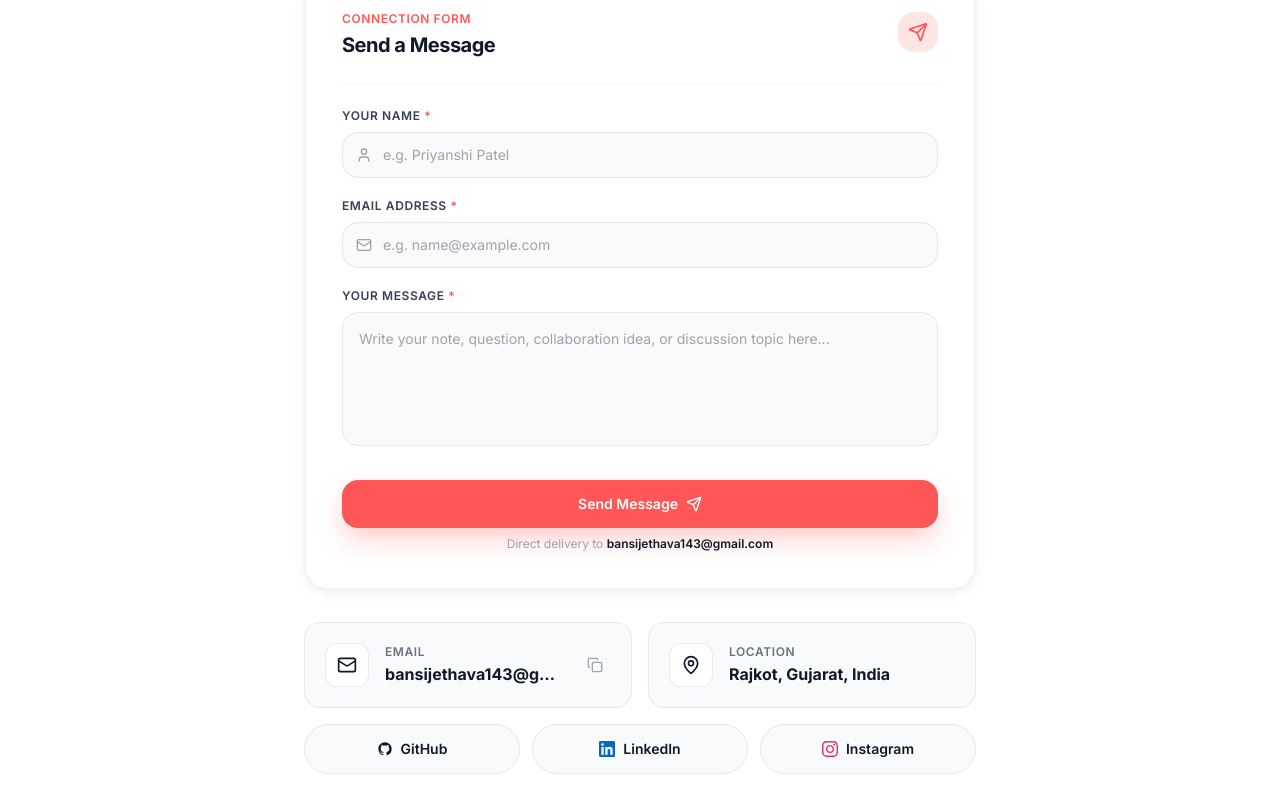
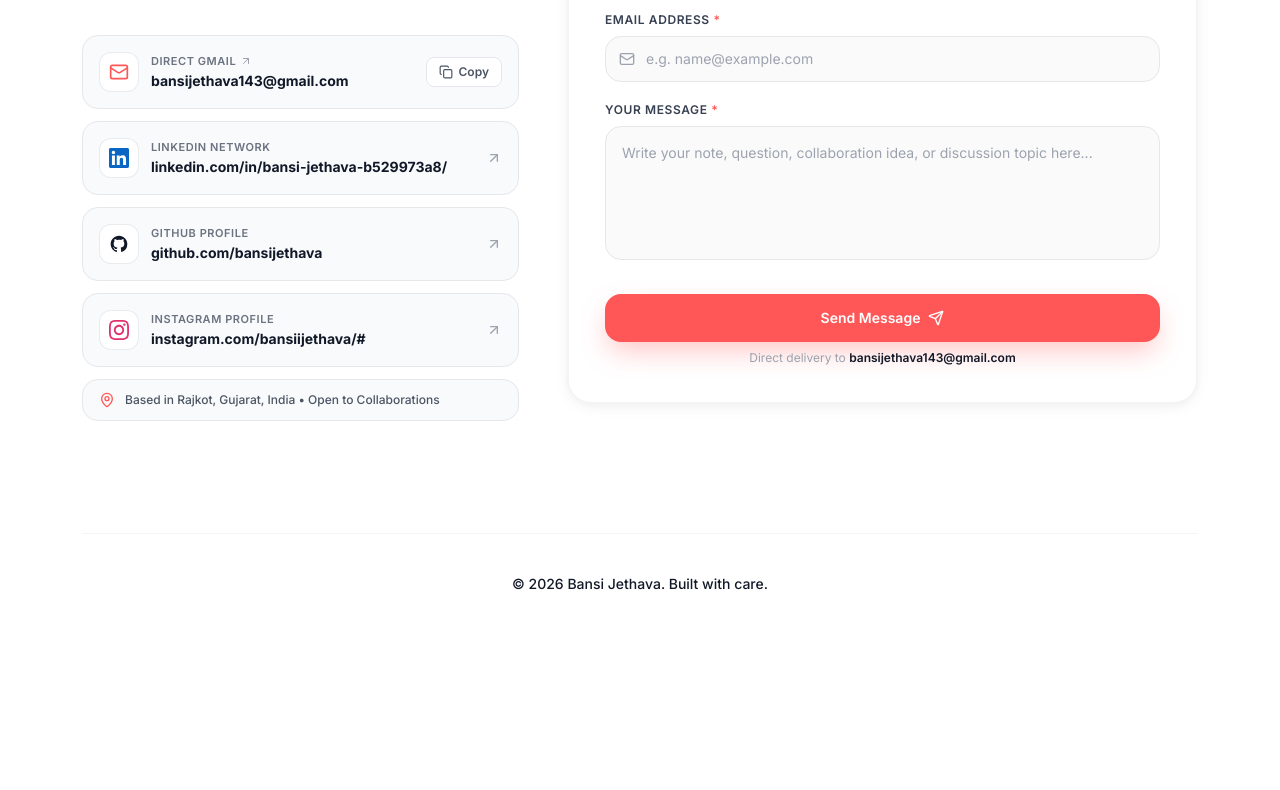
Before and after one commit to bansijethava/portfolio, a Next.js app: page / in a window 1280 px wide. Shown: the part 7030-7820 px from the top of the page. After the commit the page ends 7664 px from the top, so only its background shows below. Built offline with nearby package versions, Linux system fonts and the light colour scheme.

Commit message:
feat: redesign Contact section to modern 2-column side-by-side layout matching reference

```diff
--- a/components/Contact.tsx
+++ b/components/Contact.tsx
@@ -126,35 +126,156 @@ export default function Contact() {
         <div className="w-full border-t border-[#F3F4F6] dark:border-white/[0.10]" />
       </div>
       <div className="section-container py-20 sm:py-28">
-        {/* Section Header: Centered */}
-        <div className="max-w-2xl mx-auto text-center mb-10 sm:mb-14">
-          <div className="inline-flex items-center gap-2 px-3.5 py-1 rounded-full bg-[#FFE6E4] dark:bg-[#FF6B6B]/12 dark:border dark:border-[#FF6B6B]/30 text-[#FF5757] dark:text-[#FF8080] text-xs font-bold uppercase tracking-wider mb-3">
+        <div className="grid grid-cols-1 lg:grid-cols-12 gap-10 lg:gap-12 items-start">
+          {/* Left Column: Heading, Subtitle & Stacked Contact Cards */}
+          <div className="lg:col-span-5 space-y-6">
+            <div>
+              <div className="inline-flex items-center gap-2 px-3.5 py-1 rounded-full bg-[#FFE6E4] dark:bg-[#FF6B6B]/12 dark:border dark:border-[#FF6B6B]/30 text-[#FF5757] dark:text-[#FF8080] text-xs font-bold uppercase tracking-wider mb-4">
                 <MessageSquare className="w-3.5 h-3.5" aria-hidden="true" />
                 <span>Connect &amp; Collaborate</span>
               </div>
               <h2
                 id="contact-heading"
-            className="text-2xl sm:text-3xl font-bold text-[#111827] dark:text-white tracking-tight"
+                className="text-3xl sm:text-4xl lg:text-5xl font-extrabold text-[#111827] dark:text-white tracking-tight leading-[1.15]"
               >
                 Let&apos;s connect and grow.
               </h2>
-          <p className="mt-3 text-sm sm:text-base text-[#6B7280] dark:text-slate-400 leading-relaxed">
+              <p className="mt-4 text-sm sm:text-base text-[#6B7280] dark:text-slate-400 leading-relaxed">
                 Have a question, study discussion, or web development idea? Drop a
                 message directly to my inbox or reach out on social media.
               </p>
             </div>
 
-        {/* Centered Connection Form */}
-        <div className="max-w-2xl mx-auto">
+            {/* Stacked Contact & Social Cards */}
+            <div className="space-y-3 pt-2">
+              {/* Direct Gmail Card */}
+              <div className="flex items-center justify-between p-3.5 sm:p-4 rounded-2xl bg-[#F8FAFC] dark:bg-[#0F1520] border border-[#E5E7EB] dark:border-white/[0.10] hover:border-gray-300 dark:hover:border-white/[0.18] transition-all group">
+                <a
+                  href={`mailto:${siteConfig.email}`}
+                  className="flex items-center gap-3 min-w-0 flex-1 pr-2"
+                >
+                  <div className="w-10 h-10 rounded-xl bg-white dark:bg-[#141B2D] border border-gray-200/80 dark:border-white/[0.10] flex items-center justify-center flex-shrink-0 text-[#FF5757] dark:text-[#FF8080] shadow-xs group-hover:scale-105 transition-transform">
+                    <Mail className="w-5 h-5" />
+                  </div>
+                  <div className="min-w-0 flex-1">
+                    <p className="text-[11px] font-semibold text-[#6B7280] dark:text-slate-400 uppercase tracking-wider flex items-center gap-1">
+                      <span>Direct Gmail</span>
+                      <ArrowUpRight className="w-3 h-3 text-[#9CA3AF] dark:text-slate-500" />
+                    </p>
+                    <p className="text-xs sm:text-sm font-bold text-[#111827] dark:text-white truncate mt-0.5">
+                      {siteConfig.email}
+                    </p>
+                  </div>
+                </a>
+                <button
+                  type="button"
+                  onClick={handleCopyEmail}
+                  className="flex items-center gap-1.5 px-3 py-1.5 rounded-lg bg-white dark:bg-[#141B2D] border border-[#E5E7EB] dark:border-white/[0.10] text-xs font-semibold text-[#4B5563] dark:text-slate-300 hover:text-[#FF5757] dark:hover:text-[#FF8080] hover:border-[#FF5757]/40 transition-colors flex-shrink-0 shadow-xs"
+                  aria-label="Copy email address"
+                  title="Copy email address"
+                >
+                  {copied ? (
+                    <>
+                      <Check className="w-3.5 h-3.5 text-emerald-600 dark:text-emerald-400" />
+                      <span>Copied</span>
+                    </>
+                  ) : (
+                    <>
+                      <Copy className="w-3.5 h-3.5" />
+                      <span>Copy</span>
+                    </>
+                  )}
+                </button>
+              </div>
+
+              {/* LinkedIn Network Card */}
+              <Link
+                href={siteConfig.linkedin}
+                target="_blank"
+                rel="noopener noreferrer"
+                className="flex items-center justify-between p-3.5 sm:p-4 rounded-2xl bg-[#F8FAFC] dark:bg-[#0F1520] border border-[#E5E7EB] dark:border-white/[0.10] hover:border-gray-300 dark:hover:border-white/[0.18] transition-all group"
+              >
+                <div className="flex items-center gap-3 min-w-0 flex-1 pr-2">
+                  <div className="w-10 h-10 rounded-xl bg-white dark:bg-[#141B2D] border border-gray-200/80 dark:border-white/[0.10] flex items-center justify-center flex-shrink-0 text-[#0A66C2] shadow-xs group-hover:scale-105 transition-transform">
+                    <LinkedInIcon className="w-5 h-5" />
+                  </div>
+                  <div className="min-w-0 flex-1">
+                    <p className="text-[11px] font-semibold text-[#6B7280] dark:text-slate-400 uppercase tracking-wider">
+                      LinkedIn Network
+                    </p>
+                    <p className="text-xs sm:text-sm font-bold text-[#111827] dark:text-white truncate mt-0.5">
+                      {siteConfig.linkedin.replace("https://www.", "").replace("https://", "")}
+                    </p>
+                  </div>
+                </div>
+                <ArrowUpRight className="w-4 h-4 text-[#9CA3AF] dark:text-slate-500 group-hover:text-[#FF5757] dark:group-hover:text-[#FF8080] transition-colors flex-shrink-0" />
+              </Link>
+
+              {/* GitHub Profile Card */}
+              <Link
+                href={siteConfig.github}
+                target="_blank"
+                rel="noopener noreferrer"
+                className="flex items-center justify-between p-3.5 sm:p-4 rounded-2xl bg-[#F8FAFC] dark:bg-[#0F1520] border border-[#E5E7EB] dark:border-white/[0.10] hover:border-gray-300 dark:hover:border-white/[0.18] transition-all group"
+              >
+                <div className="flex items-center gap-3 min-w-0 flex-1 pr-2">
+                  <div className="w-10 h-10 rounded-xl bg-white dark:bg-[#141B2D] border border-gray-200/80 dark:border-white/[0.10] flex items-center justify-center flex-shrink-0 text-[#111827] dark:text-white shadow-xs group-hover:scale-105 transition-transform">
+                    <GitHubIcon className="w-5 h-5" />
+                  </div>
+                  <div className="min-w-0 flex-1">
+                    <p className="text-[11px] font-semibold text-[#6B7280] dark:text-slate-400 uppercase tracking-wider">
+                      GitHub Profile
+                    </p>
+                    <p className="text-xs sm:text-sm font-bold text-[#111827] dark:text-white truncate mt-0.5">
+                      {siteConfig.github.replace("https://", "")}
+                    </p>
+                  </div>
+                </div>
+                <ArrowUpRight className="w-4 h-4 text-[#9CA3AF] dark:text-slate-500 group-hover:text-[#FF5757] dark:group-hover:text-[#FF8080] transition-colors flex-shrink-0" />
+              </Link>
+
+              {/* Instagram Profile Card */}
+              <Link
+                href={siteConfig.instagram}
+                target="_blank"
+                rel="noopener noreferrer"
+                className="flex items-center justify-between p-3.5 sm:p-4 rounded-2xl bg-[#F8FAFC] dark:bg-[#0F1520] border border-[#E5E7EB] dark:border-white/[0.10] hover:border-gray-300 dark:hover:border-white/[0.18] transition-all group"
+              >
+                <div className="flex items-center gap-3 min-w-0 flex-1 pr-2">
+                  <div className="w-10 h-10 rounded-xl bg-white dark:bg-[#141B2D] border border-gray-200/80 dark:border-white/[0.10] flex items-center justify-center flex-shrink-0 text-[#E1306C] shadow-xs group-hover:scale-105 transition-transform">
+                    <InstagramIcon className="w-5 h-5" />
+                  </div>
+                  <div className="min-w-0 flex-1">
+                    <p className="text-[11px] font-semibold text-[#6B7280] dark:text-slate-400 uppercase tracking-wider">
+                      Instagram Profile
+                    </p>
+                    <p className="text-xs sm:text-sm font-bold text-[#111827] dark:text-white truncate mt-0.5">
+                      {siteConfig.instagram.replace("https://www.", "").replace("https://", "")}
+                    </p>
+                  </div>
+                </div>
+                <ArrowUpRight className="w-4 h-4 text-[#9CA3AF] dark:text-slate-500 group-hover:text-[#FF5757] dark:group-hover:text-[#FF8080] transition-colors flex-shrink-0" />
+              </Link>
+
+              {/* Location Pill */}
+              <div className="flex items-center gap-2.5 px-4 py-3 rounded-2xl bg-[#F8FAFC] dark:bg-[#0F1520] border border-[#E5E7EB] dark:border-white/[0.10] text-xs font-medium text-[#4B5563] dark:text-slate-300">
+                <MapPin className="w-4 h-4 text-[#FF5757] dark:text-[#FF8080] flex-shrink-0" />
+                <span>Based in {siteConfig.location} &bull; Open to Collaborations</span>
+              </div>
+            </div>
+          </div>
+
+          {/* Right Column: Connection Form Card */}
+          <div className="lg:col-span-7">
             <div className="p-5 sm:p-7 md:p-9 rounded-3xl bg-white dark:bg-[#0F1520] border-2 border-[#F3F4F6] dark:border-white/[0.10] shadow-card dark:shadow-[0_16px_48px_rgba(0,0,0,0.75)]">
               <div className="flex items-center justify-between pb-5 sm:pb-6 mb-5 sm:mb-6 border-b border-[#F3F4F6] dark:border-white/[0.10]">
                 <div>
-                <span className="text-xs font-semibold uppercase tracking-wider text-[#FF5757] dark:text-[#FF8080]">
-                  Connection Form
-                </span>
-                <h3 className="text-lg sm:text-xl font-bold text-[#111827] dark:text-white tracking-tight mt-0.5">
+                  <h3 className="text-xl sm:text-2xl font-bold text-[#111827] dark:text-white tracking-tight">
                     Send a Message
                   </h3>
+                  <p className="text-xs sm:text-sm text-[#6B7280] dark:text-slate-400 mt-1">
+                    I typically respond within 24 hours.
+                  </p>
                 </div>
                 <div className="w-10 h-10 rounded-2xl bg-[#FFE6E4] dark:bg-[#FF6B6B]/12 dark:border dark:border-[#FF6B6B]/30 text-[#FF5757] dark:text-[#FF8080] flex items-center justify-center p-2.5">
                   <Send className="w-5 h-5" />
@@ -317,99 +438,6 @@ export default function Contact() {
               </form>
             )}
           </div>
-
-          {/* Social Media & Contact Links */}
-          <div className="mt-6 sm:mt-8 space-y-3 sm:space-y-4">
-            {/* Row 1: Email and Location — 2 col on all screens */}
-            <div className="grid grid-cols-2 gap-2.5 sm:gap-4">
-              {/* Email Card */}
-              <a
-                href={`mailto:${siteConfig.email}`}
-                className="group relative flex items-center gap-2 sm:gap-4 p-3 sm:p-5 rounded-2xl bg-[#F8FAFC] dark:bg-[#0F1520] border border-[#E5E7EB] dark:border-white/[0.10] hover:border-gray-300 dark:hover:border-white/[0.18] transition-all shadow-xs"
-              >
-                <div className="w-8 h-8 sm:w-11 sm:h-11 rounded-xl bg-white dark:bg-[#141B2D] border border-gray-200/80 dark:border-white/[0.10] flex items-center justify-center flex-shrink-0 shadow-xs group-hover:scale-105 transition-transform">
-                  <Mail className="w-4 h-4 sm:w-5 sm:h-5 text-[#111827] dark:text-slate-100" />
-                </div>
-                <div className="min-w-0 flex-1">
-                  <p className="text-[10px] sm:text-xs font-semibold tracking-wider text-[#6B7280] dark:text-slate-400 uppercase">
-                    EMAIL
-                  </p>
-                  <p className="text-[11px] sm:text-sm md:text-base font-bold text-[#111827] dark:text-white truncate mt-0.5">
-                    {siteConfig.email}
-                  </p>
-                </div>
-                <button
-                  type="button"
-                  onClick={handleCopyEmail}
-                  className="hidden sm:flex p-1.5 sm:p-2 rounded-lg text-gray-400 hover:text-[#FF5757] hover:bg-white dark:hover:bg-[#182030] transition-colors flex-shrink-0"
-                  aria-label="Copy email address"
-                  title="Copy email address"
-                >
-                  {copied ? (
-                    <Check className="w-4 h-4 text-emerald-600 dark:text-emerald-400" />
-                  ) : (
-                    <Copy className="w-4 h-4" />
-                  )}
-                </button>
-              </a>
-
-              {/* Location Card */}
-              <div className="flex items-center gap-2 sm:gap-4 p-3 sm:p-5 rounded-2xl bg-[#F8FAFC] dark:bg-[#0F1520] border border-[#E5E7EB] dark:border-white/[0.10] shadow-xs">
-                <div className="w-8 h-8 sm:w-11 sm:h-11 rounded-xl bg-white dark:bg-[#141B2D] border border-gray-200/80 dark:border-white/[0.10] flex items-center justify-center flex-shrink-0 shadow-xs">
-                  <MapPin className="w-4 h-4 sm:w-5 sm:h-5 text-[#111827] dark:text-slate-100" />
-                </div>
-                <div className="min-w-0 flex-1">
-                  <p className="text-[10px] sm:text-xs font-semibold tracking-wider text-[#6B7280] dark:text-slate-400 uppercase">
-                    LOCATION
-                  </p>
-                  <p className="text-[11px] sm:text-sm md:text-base font-bold text-[#111827] dark:text-white truncate mt-0.5">
-                    {siteConfig.location}
-                  </p>
-                </div>
-              </div>
-            </div>
-
-            {/* Row 2: Social pills — 3 col on all screens */}
-            <div className="grid grid-cols-3 gap-2 sm:gap-3">
-              {/* GitHub Pill */}
-              <Link
-                href={siteConfig.github}
-                target="_blank"
-                rel="noopener noreferrer"
-                className="flex items-center justify-center py-2.5 sm:py-3.5 px-2 sm:px-6 rounded-full bg-[#F8FAFC] dark:bg-[#0F1520] border border-[#E5E7EB] dark:border-white/[0.10] hover:bg-white dark:hover:bg-[#141B2D] hover:border-gray-300 dark:hover:border-white/[0.18] dark:hover:shadow-[0_4px_20px_rgba(0,0,0,0.4)] text-xs sm:text-sm font-semibold text-[#111827] dark:text-white transition-all group"
-              >
-                <span className="inline-flex items-center gap-1.5 sm:gap-2">
-                  <GitHubIcon className="w-4 h-4 text-[#111827] dark:text-white group-hover:scale-110 transition-transform flex-shrink-0" />
-                  <span className="text-[11px] sm:text-sm">GitHub</span>
-                </span>
-              </Link>
-
-              {/* LinkedIn Pill */}
-              <Link
-                href={siteConfig.linkedin}
-                target="_blank"
-                rel="noopener noreferrer"
-                className="flex items-center justify-center py-2.5 sm:py-3.5 px-2 sm:px-6 rounded-full bg-[#F8FAFC] dark:bg-[#0F1520] border border-[#E5E7EB] dark:border-white/[0.10] hover:bg-white dark:hover:bg-[#141B2D] hover:border-gray-300 dark:hover:border-white/[0.18] dark:hover:shadow-[0_4px_20px_rgba(0,0,0,0.4)] text-xs sm:text-sm font-semibold text-[#111827] dark:text-white transition-all group"
-              >
-                <span className="inline-flex items-center gap-1.5 sm:gap-2">
-                  <LinkedInIcon className="w-4 h-4 text-[#0A66C2] group-hover:scale-110 transition-transform flex-shrink-0" />
-                  <span className="text-[11px] sm:text-sm">LinkedIn</span>
-                </span>
-              </Link>
-
-              {/* Instagram Pill */}
-              <Link
-                href={siteConfig.instagram}
-                target="_blank"
-                rel="noopener noreferrer"
-                className="flex items-center justify-center py-2.5 sm:py-3.5 px-2 sm:px-6 rounded-full bg-[#F8FAFC] dark:bg-[#0F1520] border border-[#E5E7EB] dark:border-white/[0.10] hover:bg-white dark:hover:bg-[#141B2D] hover:border-gray-300 dark:hover:border-white/[0.18] dark:hover:shadow-[0_4px_20px_rgba(0,0,0,0.4)] text-xs sm:text-sm font-semibold text-[#111827] dark:text-white transition-all group"
-              >
-                <span className="inline-flex items-center gap-1.5 sm:gap-2">
-                  <InstagramIcon className="w-4 h-4 text-[#E1306C] group-hover:scale-110 transition-transform flex-shrink-0" />
-                  <span className="text-[11px] sm:text-sm">Instagram</span>
-                </span>
-              </Link>
-            </div>
         </div>
       </div>
     </div>
```
Lines whose indentation alone changed are shown as unchanged.
